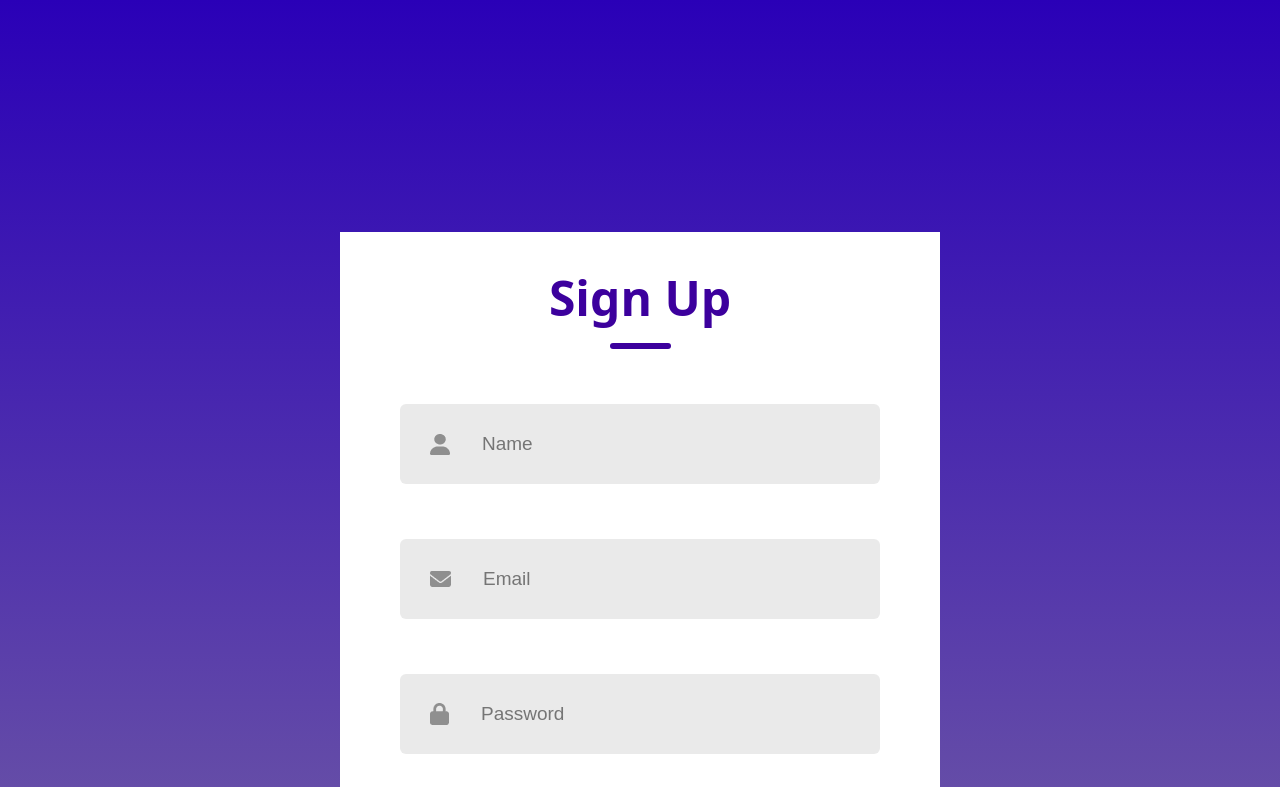
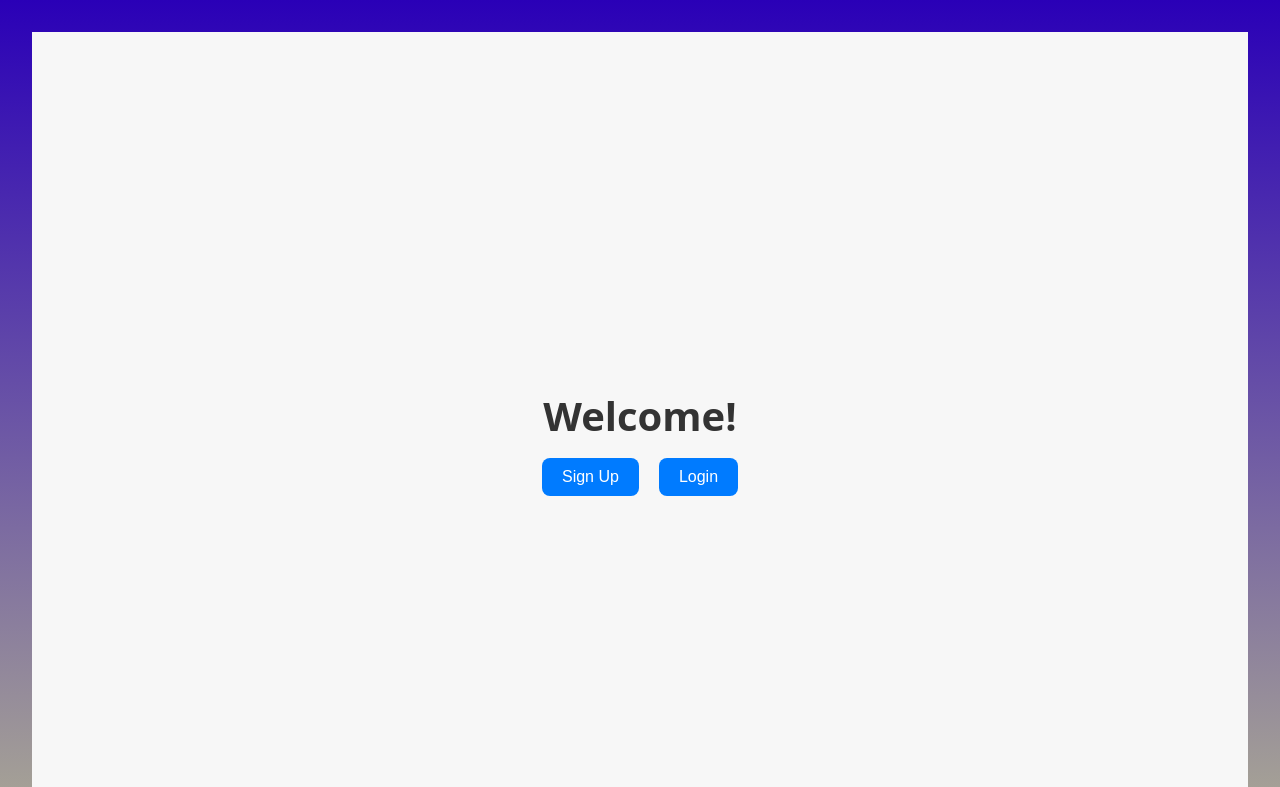
Before and after one commit to Rimplin/CMPS278-Google-drive-clone, a React (Vite) app: page / in a window 1280 px wide. Shown: the top 787 px of the page. Built offline with nearby package versions, Linux system fonts and the light colour scheme.

Commit message:
welcome page/ routes for login/ signup

```diff
--- a/package.json
+++ b/package.json
@@ -10,8 +10,10 @@
     "preview": "vite preview"
   },
   "dependencies": {
+    "express": "^5.1.0",
     "react": "^19.1.1",
-    "react-dom": "^19.1.1"
+    "react-dom": "^19.1.1",
+    "react-router-dom": "^7.9.5"
   },
   "devDependencies": {
     "@eslint/js": "^9.36.0",
--- a/src/App.jsx
+++ b/src/App.jsx
@@ -1,19 +1,34 @@
-import { useState } from 'react'
-import reactLogo from './assets/react.svg'
-import viteLogo from '/vite.svg'
 import './App.css'
 import { Signup } from './Components/LoginSignup/Signup'
 import { Login } from './Components/LoginSignup/Login'
+import { Welcome } from "./Components/WelcomePage/Welcome";
+import { BrowserRouter as Router, Routes, Route } from "react-router-dom";
+
+// const express = require("express");
+// var app = express();
+// app.use(express.json());
+
+// const signup_route = require('./Components/Signup.jsx');
+// app.use("/signup");
+
+// const path = require("path");
+// const rootDirectory = path.join(__dirname, '');
+
+// app.get('/signup', (req, res) => {
+//   res.send(`${rootDirectory}/Components/LoginSignup/Signup.jsx`);
+// })
 
 function App() {
 
   return (
     <>
-      <div>
-
-        <Signup />
-        <Login />
-      </div>
+      <Router>
+      <Routes>
+        <Route path="/" element={<Welcome />} />
+        <Route path="/signup" element={<Signup />} />
+        <Route path="/login" element={<Login />} />
+      </Routes>
+    </Router>
     </>
   )
 }
--- a/src/Components/LoginSignup/Login.jsx
+++ b/src/Components/LoginSignup/Login.jsx
@@ -1,5 +1,6 @@
 import React, { useState } from 'react'
 import './LoginSignup.css'
+import { Link } from "react-router-dom";
 
 import email_icon from '../../assets/email.png'
 import password_icon from '../../assets/password.png'
@@ -36,7 +37,8 @@ export const Login = () => {
 
         <div className="forgot-password"><a href='https://www.google.com'>Forgot password?</a></div>
 
-        <p>Not a member yet? Click <a>here</a> to sign up</p>
+        <p>Not a member yet? Click <Link to="/signup">here</Link> to sign up</p>
+        //"localhost://5000/api/signup"
 
       </div>
     )
--- a/src/Components/LoginSignup/Signup.jsx
+++ b/src/Components/LoginSignup/Signup.jsx
@@ -1,5 +1,6 @@
 import React, { useState } from 'react'
 import './LoginSignup.css'
+import { Link } from "react-router-dom";
 
 import user_icon from '../../assets/person.png'
 import email_icon from '../../assets/email.png'
@@ -7,7 +8,6 @@ import password_icon from '../../assets/password.png'
 
 export const Signup = () => {
 
-  // const [action, setAction] = useState("Sign Up");
 
   return (
     <div className='container'>
@@ -46,7 +46,7 @@ export const Signup = () => {
         <button type="submit" className='submit'>Submit</button>
       </div>
 
-      <span>Already have an account? <a href='https://www.google.com'>Sign in</a></span>
+      <span>Already have an account? <Link to="/login">Sign in</Link></span>
 
       {/* <div className="submit-container">
         <div className={action === "Login" ? "submit gray" : "submit"} onClick={() =>{setAction("Sign Up")}}>Sign Up</div>
--- /dev/null
+++ b/src/Components/WelcomePage/Welcome.css
@@ -0,0 +1,34 @@
+.welcome-container {
+    display: flex;
+    flex-direction: column;
+    align-items: center;
+    justify-content: center;
+    height: 100vh;
+    background-color: #f7f7f7;
+  }
+
+  h1 {
+    margin-bottom: 20px;
+    font-size: 2.5rem;
+    color: #333;
+  }
+
+  .button-group {
+    display: flex;
+    gap: 20px;
+  }
+
+  button {
+    padding: 10px 20px;
+    font-size: 1rem;
+    border: none;
+    border-radius: 8px;
+    cursor: pointer;
+    background-color: #007bff;
+    color: white;
+    transition: background-color 0.2s;
+  }
+
+  button:hover {
+    background-color: #0056b3;
+  }
--- /dev/null
+++ b/src/Components/WelcomePage/Welcome.jsx
@@ -0,0 +1,16 @@
+import { useNavigate } from "react-router-dom";
+import "./Welcome.css"; // optional styling
+
+export const Welcome = () => {
+  const navigate = useNavigate();
+
+  return (
+    <div className="welcome-container">
+      <h1>Welcome!</h1>
+      <div className="button-group">
+        <button onClick={() => navigate("/signup")}>Sign Up</button>
+        <button onClick={() => navigate("/login")}>Login</button>
+      </div>
+    </div>
+  );
+};
```
Also changed, not shown: 1 other file (tests, documents, lock files or other folders).
